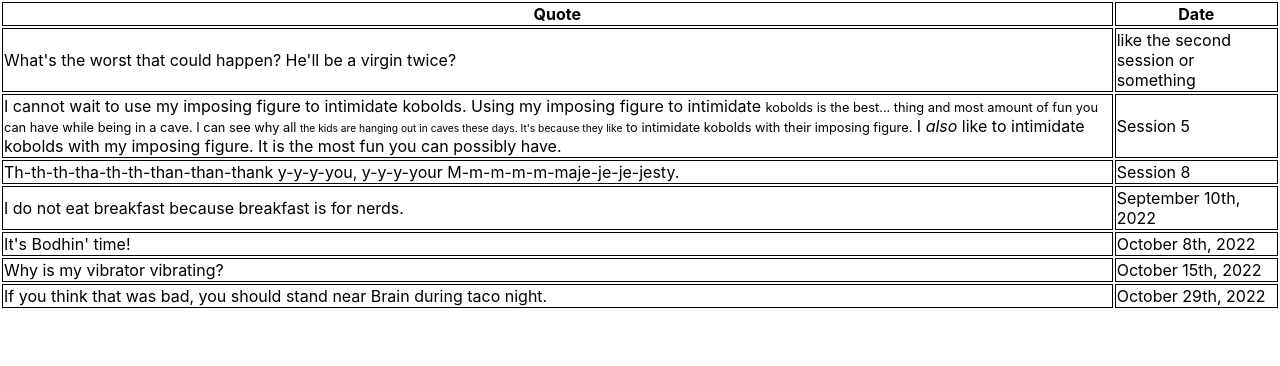
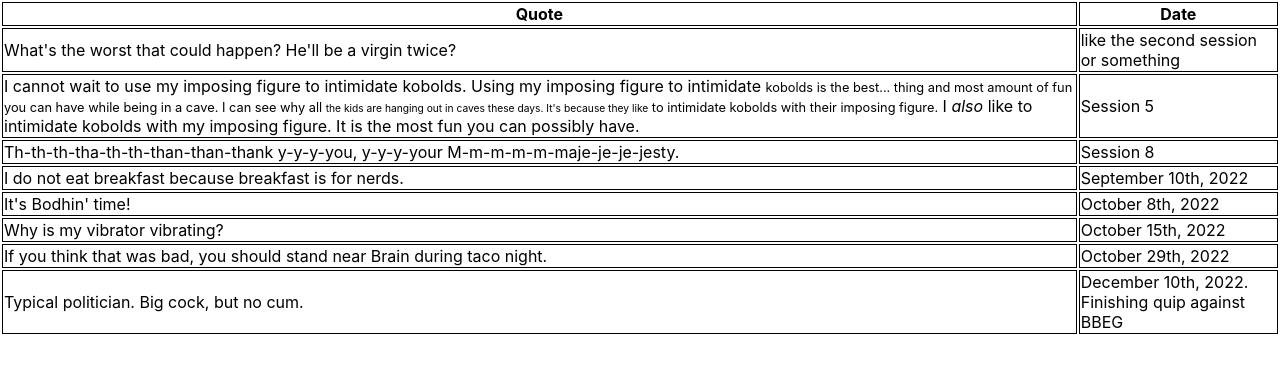
Before and after one commit to megamatson/gizmo-quotes, a React (Create React App) app: page / in a window 1280 px wide. Shown: the top 366 px of the page. Built offline with nearby package versions, Linux system fonts and the light colour scheme.

Commit message:
new quote

```diff
--- a/src/App.tsx
+++ b/src/App.tsx
@@ -14,6 +14,7 @@ const quotes: [string|React.ReactElement, string][] = [
   ["It's Bodhin' time!", 'October 8th, 2022'],
   ['Why is my vibrator vibrating?', 'October 15th, 2022'],
   ['If you think that was bad, you should stand near Brain during taco night.', 'October 29th, 2022'],
+  ['Typical politician. Big cock, but no cum.', 'December 10th, 2022. Finishing quip against BBEG'],
 ];
 
 function App() {
```
